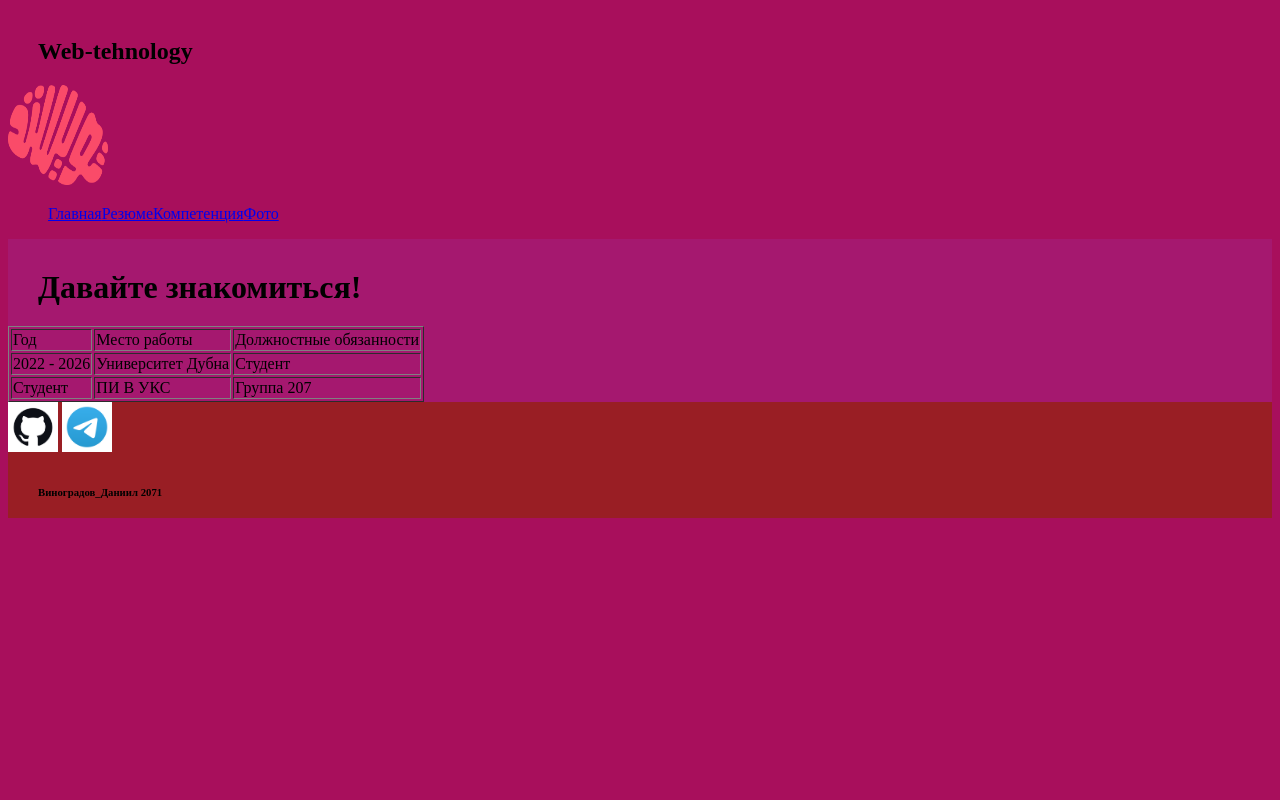
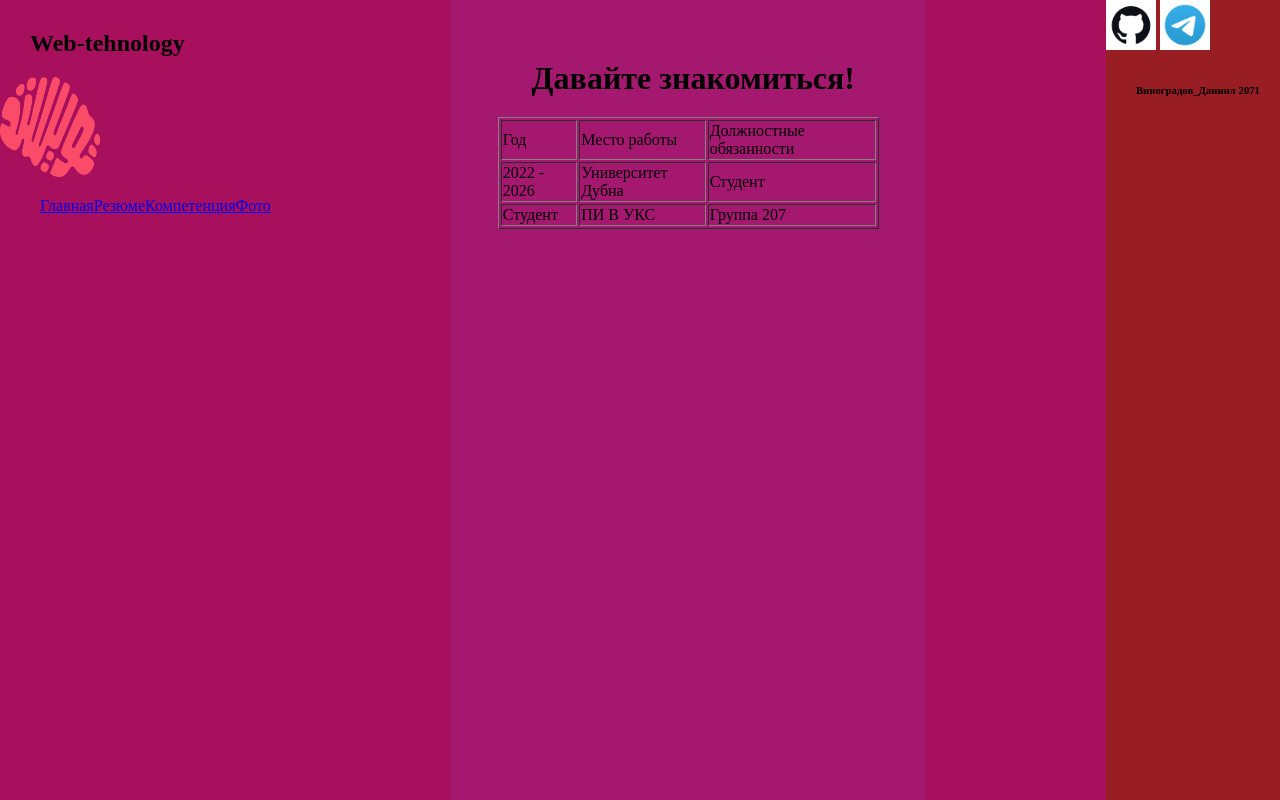
Before and after one commit to vdp22/vdp22.github.io, a plain HTML site: page sait/Rezume.html in a window 1280 px wide. Drawn offline with Linux system fonts and the light colour scheme.

Commit message:
Обнова

```diff
--- a/sait/Rezume.html
+++ b/sait/Rezume.html
@@ -25,7 +25,9 @@
         </nav>
     </header>
     <main>
+        <div class="centered">
         <h1>Давайте знакомиться!</h1>
+
         <table border="1">
             <tr>
                 <td>Год</td>
@@ -43,6 +45,7 @@
                 <td>Группа 207</td>
             </tr>
         </table>
+        </div>
     </main>
     <footer>
         <div>
--- a/sait/style.css
+++ b/sait/style.css
@@ -3,6 +3,12 @@
 body
 {
     background-color: rgb(168, 15, 92);
+
+    display: flex;
+    margin: 0;
+    height: 100%;
+    justify-content: space-between;
+
 }
 footer
 {
@@ -57,3 +63,37 @@ ul {
     flex-wrap: wrap;
 
 }
+
+html {
+    height: 100%;
+}
+
+
+table
+{
+    margin-left: auto;
+    margin-right: auto;
+}
+
+
+div.centered
+{
+    text-align: center;
+    width: 80%;
+    margin: 0 auto;
+    padding: 30px;
+}
+div.centered table
+{
+    margin: 0 auto;
+    text-align: left;
+}
+
+div.wrapper
+{
+
+    width: 80%;
+    margin: 0 auto;
+    padding: 30px;
+
+}
```
Also changed, not shown: sait/Index.html (+7 -2 lines).
